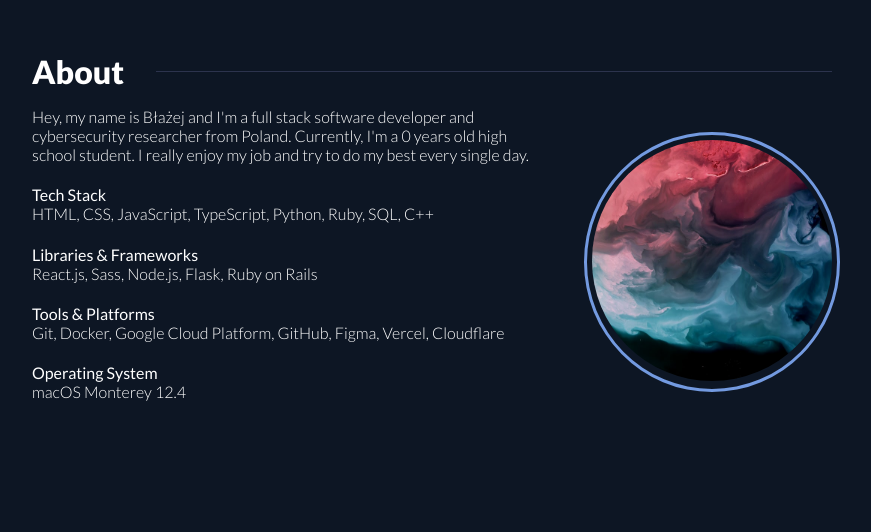
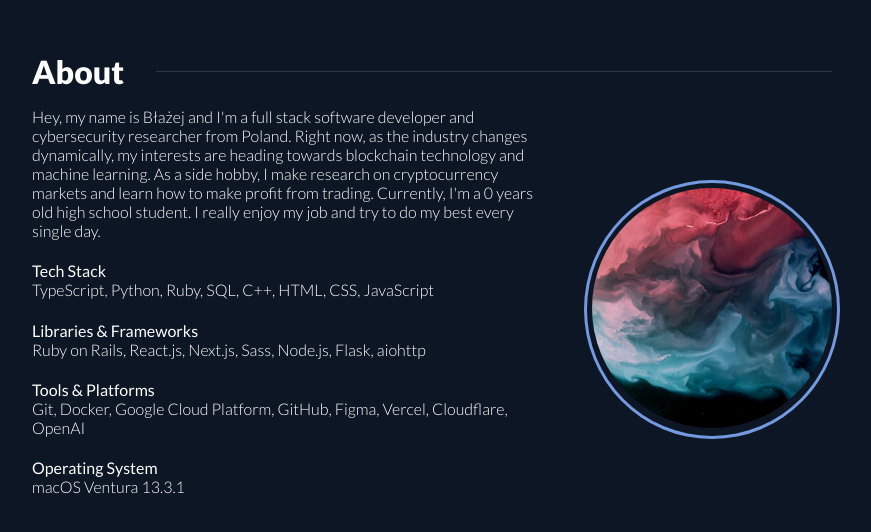
Before and after one commit to wblazej/wblz.xyz, a React (Create React App) app: page / in a window 1280 px wide. Shown: the part 844-1376 px from the top of the page, without its empty margins (208-1079 px from the left). Built offline with nearby package versions, Linux system fonts and the light colour scheme; no server answers.

Commit message:
feat: added some information to about page

```diff
--- a/src/elements/About/About.tsx
+++ b/src/elements/About/About.tsx
@@ -17,19 +17,19 @@ const About = () => {
     return (
         <>
             <div className="text">
-                <p>Hey, my name is Błażej and I'm a full stack software developer and cybersecurity researcher from Poland. Currently, I'm a {age} years old high school student. I really enjoy my job and try to do my best every single day.</p>
+                <p>Hey, my name is Błażej and I'm a full stack software developer and cybersecurity researcher from Poland. Right now, as the industry changes dynamically, my interests are heading towards blockchain technology and machine learning. As a side hobby, I make research on cryptocurrency markets and learn how to make profit from trading. Currently, I'm a {age} years old high school student. I really enjoy my job and try to do my best every single day.</p>
 
                 <h4>Tech Stack</h4>
-                <p>HTML, CSS, JavaScript, TypeScript, Python, Ruby, SQL, C++</p>
+                <p>TypeScript, Python, Ruby, SQL, C++, HTML, CSS, JavaScript</p>
 
                 <h4>Libraries & Frameworks</h4>
-                <p>React.js, Sass, Node.js, Flask, Ruby on Rails</p>
+                <p>Ruby on Rails, React.js, Next.js, Sass, Node.js, Flask, aiohttp</p>
 
                 <h4>Tools & Platforms</h4>
-                <p>Git, Docker, Google Cloud Platform, GitHub, Figma, Vercel, Cloudflare</p>
+                <p>Git, Docker, Google Cloud Platform, GitHub, Figma, Vercel, Cloudflare, OpenAI</p>
 
                 <h4>Operating System</h4>
-                <p>macOS Monterey 12.4</p>
+                <p>macOS Ventura 13.3.1</p>
             </div>
             <div className="profile-picutre">
                 <img src={ProfilePicture} alt="profile" />
```
